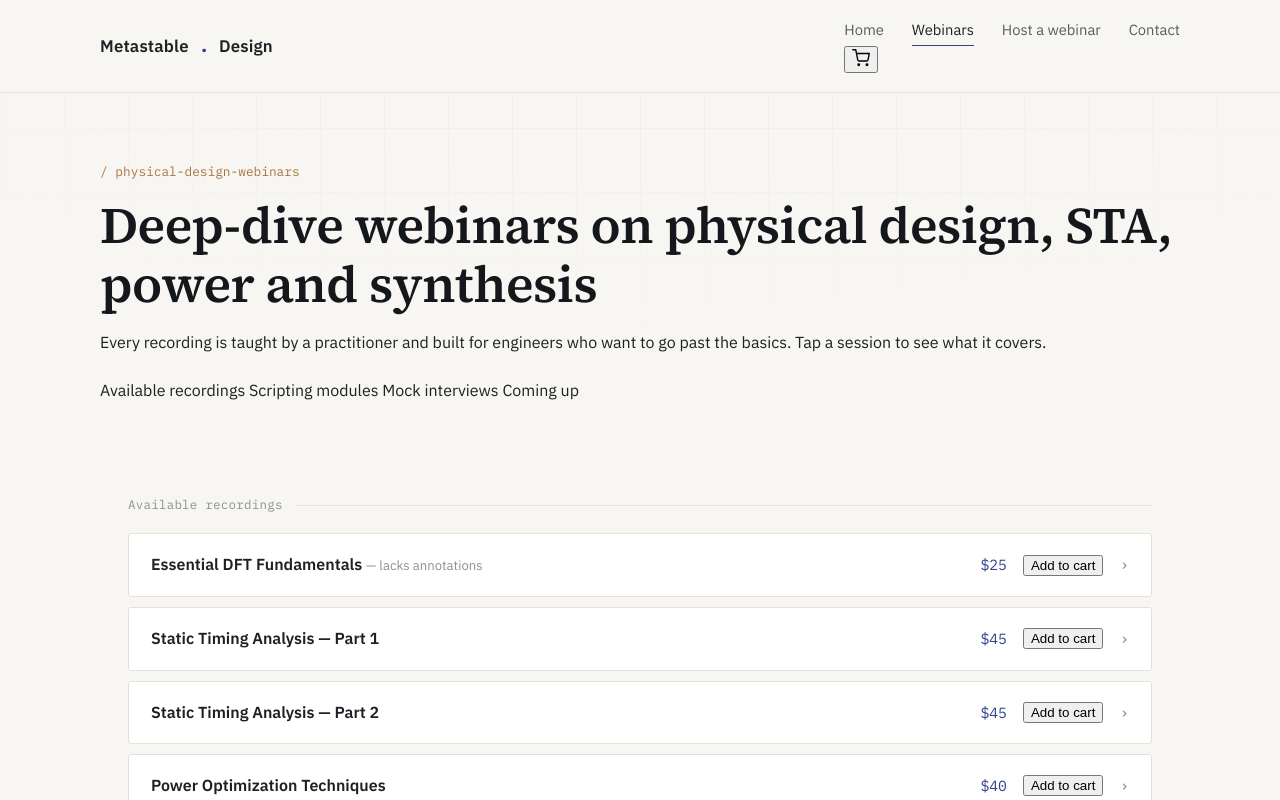
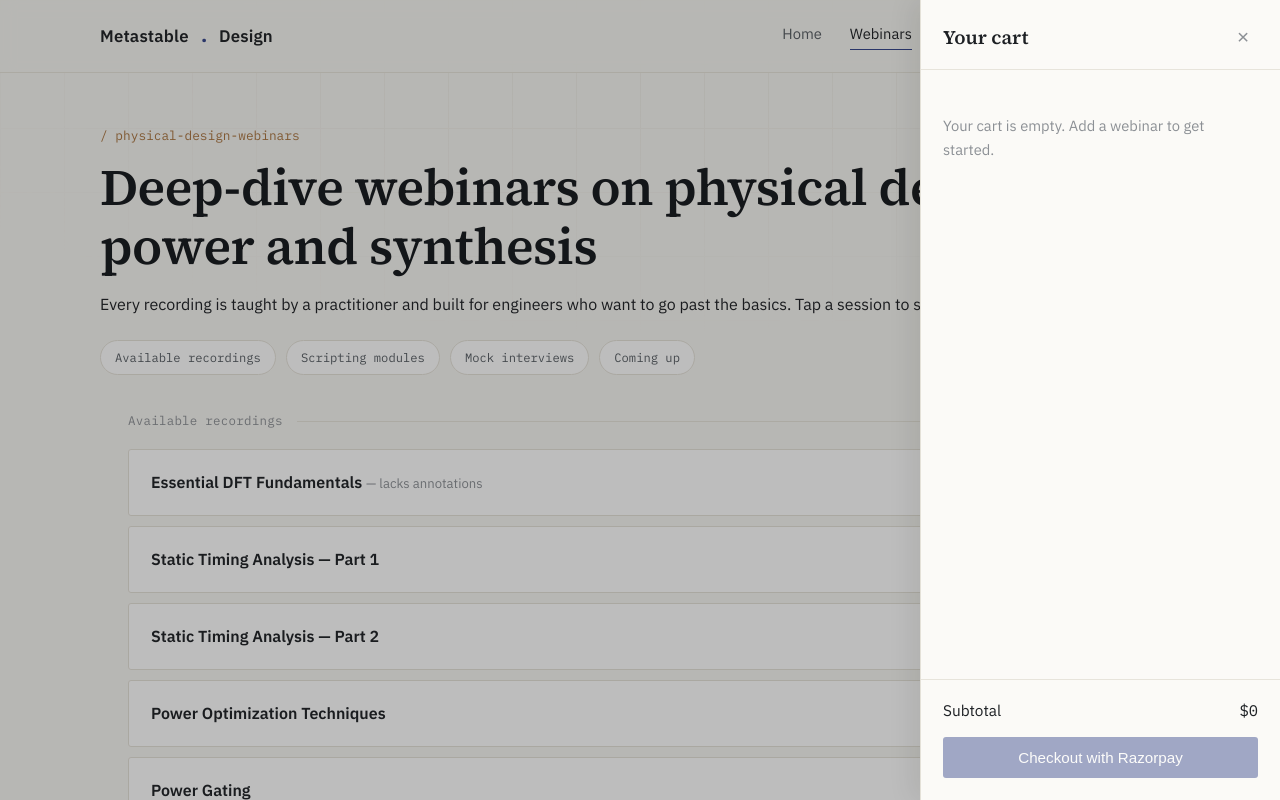
Before and after one commit to metastable-design/metastable-design-website, a plain HTML site: page webinars.html in a window 1280 px wide. Both pictures are taken after a click on the button "View cart". Shown: the top 800 px of the page. Drawn offline with Linux system fonts and the light colour scheme.

Commit message:
Update style.css

```diff
--- a/style.css
+++ b/style.css
@@ -103,6 +103,41 @@ header.site{
 }
 .navlinks a{ transition: color .15s ease; border-bottom: 1px solid transparent; padding-bottom: 3px; }
 .navlinks a:hover, .navlinks a.active{ color: var(--text); border-bottom-color: var(--accent); }
+
+.nav-right{ display:flex; align-items:center; gap: 26px; }
+
+.cart-btn{
+  position: relative;
+  display:flex;
+  align-items:center;
+  justify-content:center;
+  width: 36px;
+  height: 36px;
+  border: 1px solid var(--panel-border);
+  border-radius: var(--radius);
+  background: var(--panel);
+  color: var(--text);
+  cursor: pointer;
+  transition: border-color .15s ease, color .15s ease;
+}
+.cart-btn:hover{ border-color: var(--accent); color: var(--accent); }
+.cart-count{
+  position:absolute;
+  top: -7px;
+  right: -7px;
+  min-width: 17px;
+  height: 17px;
+  padding: 0 4px;
+  border-radius: 20px;
+  background: var(--accent);
+  color: #fff;
+  font-family: var(--mono);
+  font-size: 0.66rem;
+  display: none;
+  align-items:center;
+  justify-content:center;
+  line-height: 1;
+}
 
 /* ---------- hero ---------- */
 
@@ -289,32 +324,51 @@ footer{
 /* ---------- webinar catalog page ---------- */
 
 .catalog-header{
-  padding: 56px 0 36px;
+  padding: 40px 0 28px;
 }
 .catalog-meta{
   font-family: var(--mono);
   font-size: 0.8rem;
   color: var(--accent2);
-  margin-bottom: 14px;
+  margin-bottom: 12px;
 }
+
+.jump-nav{
+  display:flex;
+  flex-wrap: wrap;
+  gap: 10px;
+}
+.jump-nav a{
+  font-family: var(--mono);
+  font-size: 0.76rem;
+  padding: 7px 14px;
+  border: 1px solid var(--panel-border);
+  border-radius: 20px;
+  color: var(--text-dim);
+  background: var(--panel);
+  transition: border-color .15s ease, color .15s ease;
+}
+.jump-nav a:hover{ border-color: var(--accent); color: var(--accent); }
 
 .group-title{
   font-family: var(--mono);
   font-size: 0.78rem;
   letter-spacing: 0.02em;
   color: var(--text-mute);
-  margin: 56px 0 18px;
+  margin: 44px 0 18px;
   display:flex;
   align-items:center;
   gap: 14px;
+  scroll-margin-top: 90px;
 }
+.group-title.first{ margin-top: 8px; }
 .group-title::after{
   content:"";
   flex:1;
   height:1px;
   background: var(--line);
 }
-section.catalog-group{ border-top:none; padding-top:0; padding-bottom: 0; }
+section.catalog-group{ border-top:none; padding-top:0; padding-bottom: 0; scroll-margin-top: 70px; }
 
 .course-list{ display:flex; flex-direction: column; gap: 10px; }
 
@@ -327,7 +381,7 @@ details.course{
 details.course summary{
   list-style: none;
   cursor: pointer;
-  padding: 18px 22px;
+  padding: 16px 22px;
   display:flex;
   align-items: center;
   justify-content: space-between;
@@ -338,10 +392,31 @@ details.course summary::-webkit-details-marker{ display:none; }
 .course-name{ font-weight: 600; font-size: 1rem; }
 .course-by{ color: var(--text-mute); font-size: 0.82rem; font-weight: 400; }
 
-.course-right{ display:flex; align-items:center; gap:16px; flex-shrink:0; }
+.course-right{ display:flex; align-items:center; gap:14px; flex-shrink:0; }
 .course-count{ font-family: var(--mono); font-size: 0.76rem; color: var(--text-mute); }
-.course-price{ font-family: var(--mono); font-size: 0.92rem; color: var(--accent); min-width: 3.2em; text-align:right; }
+.course-price{ font-family: var(--mono); font-size: 0.92rem; color: var(--accent); min-width: 2.6em; text-align:right; }
 .course-price.na{ color: var(--text-mute); font-size: 0.74rem; }
+
+.add-cart-btn{
+  font-family: var(--serif);
+  font-size: 0.82rem;
+  font-weight: 500;
+  padding: 7px 14px;
+  border-radius: var(--radius);
+  border: 1px solid var(--accent);
+  background: transparent;
+  color: var(--accent);
+  cursor: pointer;
+  white-space: nowrap;
+  transition: background .12s ease, color .12s ease;
+}
+.add-cart-btn:hover{ background: var(--accent-dim); }
+.add-cart-btn.in-cart{
+  border-color: var(--panel-border);
+  background: var(--bg);
+  color: var(--text-mute);
+}
+.add-cart-btn.in-cart:hover{ border-color: var(--accent2); color: var(--accent2); background: var(--accent2-dim); }
 
 .chevron{
   color: var(--text-mute);
@@ -408,6 +483,105 @@ details[open] .chevron{ transform: rotate(90deg); }
 .access-note h3{ margin: 0 0 8px; font-size: 1.05rem; }
 .access-note p{ color: var(--text-dim); font-size: 0.94rem; margin: 0 0 6px; }
 
+/* ---------- cart drawer ---------- */
+
+.cart-overlay{
+  position: fixed;
+  inset: 0;
+  background: rgba(20,20,18,0.28);
+  opacity: 0;
+  pointer-events: none;
+  transition: opacity .2s ease;
+  z-index: 90;
+}
+.cart-overlay.open{ opacity: 1; pointer-events: auto; }
+
+.cart-drawer{
+  position: fixed;
+  top: 0;
+  right: 0;
+  height: 100%;
+  width: 360px;
+  max-width: 88vw;
+  background: var(--bg-raise);
+  border-left: 1px solid var(--panel-border);
+  box-shadow: -8px 0 24px rgba(20,20,18,0.08);
+  transform: translateX(100%);
+  transition: transform .22s ease;
+  z-index: 95;
+  display:flex;
+  flex-direction: column;
+}
+.cart-drawer.open{ transform: translateX(0); }
+
+.cart-drawer-head{
+  display:flex;
+  align-items:center;
+  justify-content: space-between;
+  padding: 22px 22px 16px;
+  border-bottom: 1px solid var(--line);
+}
+.cart-drawer-head h3{ font-family: var(--display); font-size: 1.2rem; margin:0; }
+.cart-close{
+  width: 30px; height: 30px;
+  border: none;
+  background: transparent;
+  font-size: 1.3rem;
+  line-height: 1;
+  color: var(--text-mute);
+  cursor: pointer;
+}
+.cart-close:hover{ color: var(--text); }
+
+.cart-items{
+  flex: 1;
+  overflow-y: auto;
+  padding: 10px 22px;
+}
+.cart-empty{ color: var(--text-mute); font-size: 0.92rem; padding: 20px 0; }
+
+.cart-item{
+  display:flex;
+  align-items:center;
+  gap: 10px;
+  padding: 14px 0;
+  border-bottom: 1px solid var(--line);
+}
+.cart-item-name{ flex:1; font-size: 0.9rem; }
+.cart-item-price{ font-family: var(--mono); font-size: 0.86rem; color: var(--text-dim); }
+.cart-item-remove{
+  width: 22px; height: 22px;
+  border: none;
+  background: transparent;
+  color: var(--text-mute);
+  font-size: 1.1rem;
+  line-height: 1;
+  cursor: pointer;
+}
+.cart-item-remove:hover{ color: var(--accent2); }
+
+.cart-drawer-foot{
+  padding: 18px 22px 22px;
+  border-top: 1px solid var(--line);
+}
+.cart-subtotal-row{
+  display:flex;
+  justify-content: space-between;
+  font-size: 0.96rem;
+  margin-bottom: 14px;
+}
+.cart-subtotal-row span:last-child{ font-family: var(--mono); color: var(--text); }
+.cart-checkout-btn{
+  width: 100%;
+  text-align: center;
+  border: none;
+}
+.cart-checkout-btn:disabled{
+  opacity: 0.45;
+  cursor: not-allowed;
+  transform: none;
+}
+
 /* ---------- responsive ---------- */
 
 @media (max-width: 860px){
@@ -416,8 +590,12 @@ details[open] .chevron{ transform: rotate(90deg); }
   .grid-2{ grid-template-columns: 1fr; }
   .split-cta{ grid-template-columns: 1fr; }
   .topics{ grid-template-columns: 1fr; }
-  .navlinks{ gap: 16px; font-size: 0.86rem; }
+  .navlinks{ gap: 14px; font-size: 0.82rem; }
+  .nav{ flex-wrap: wrap; row-gap: 10px; }
+  .nav-right{ gap: 14px; order: 3; width: 100%; justify-content: space-between; }
   .footer-row{ flex-direction: column; align-items: flex-start; }
-  .course-right{ gap: 10px; }
+  .course-right{ gap: 8px; }
   .course-name{ font-size: 0.94rem; }
+  details.course summary{ flex-wrap: wrap; }
+  .add-cart-btn{ font-size: 0.78rem; padding: 6px 11px; }
 }
```
